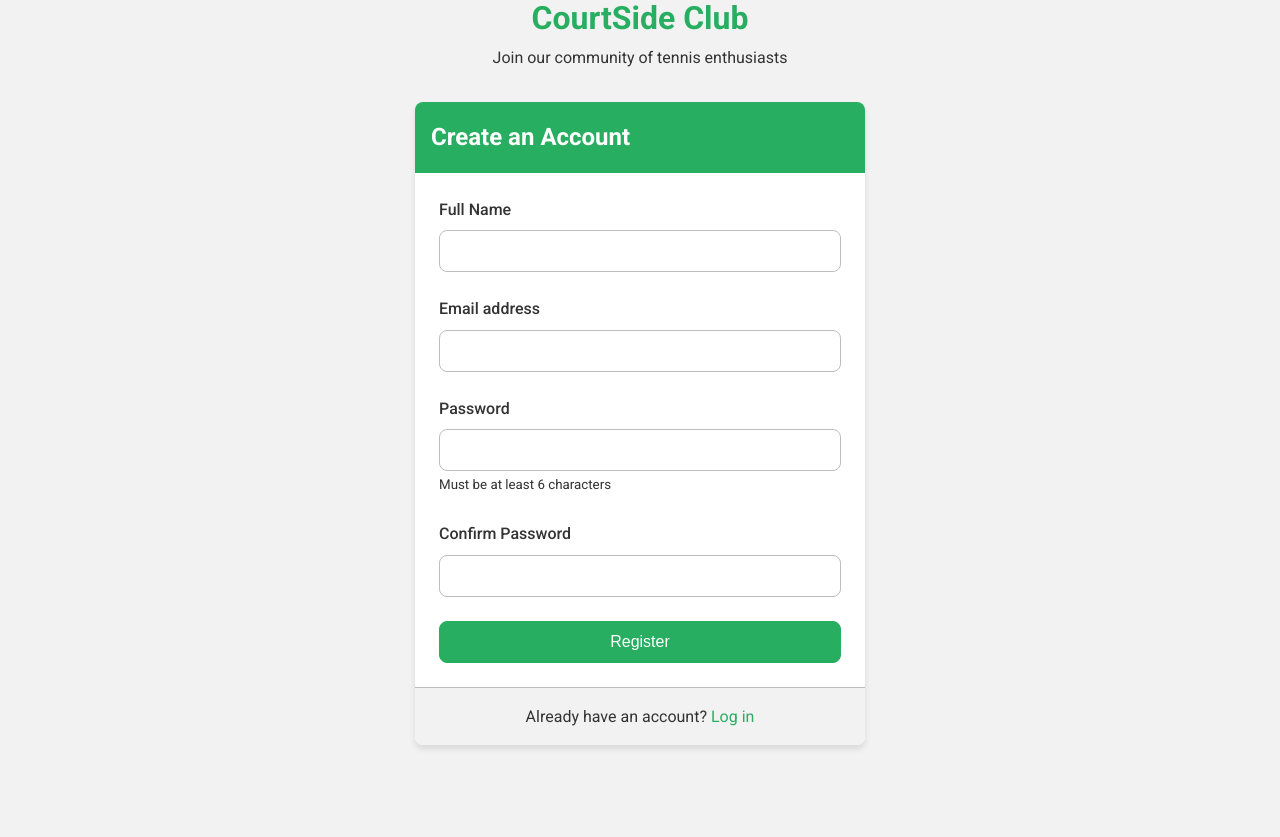
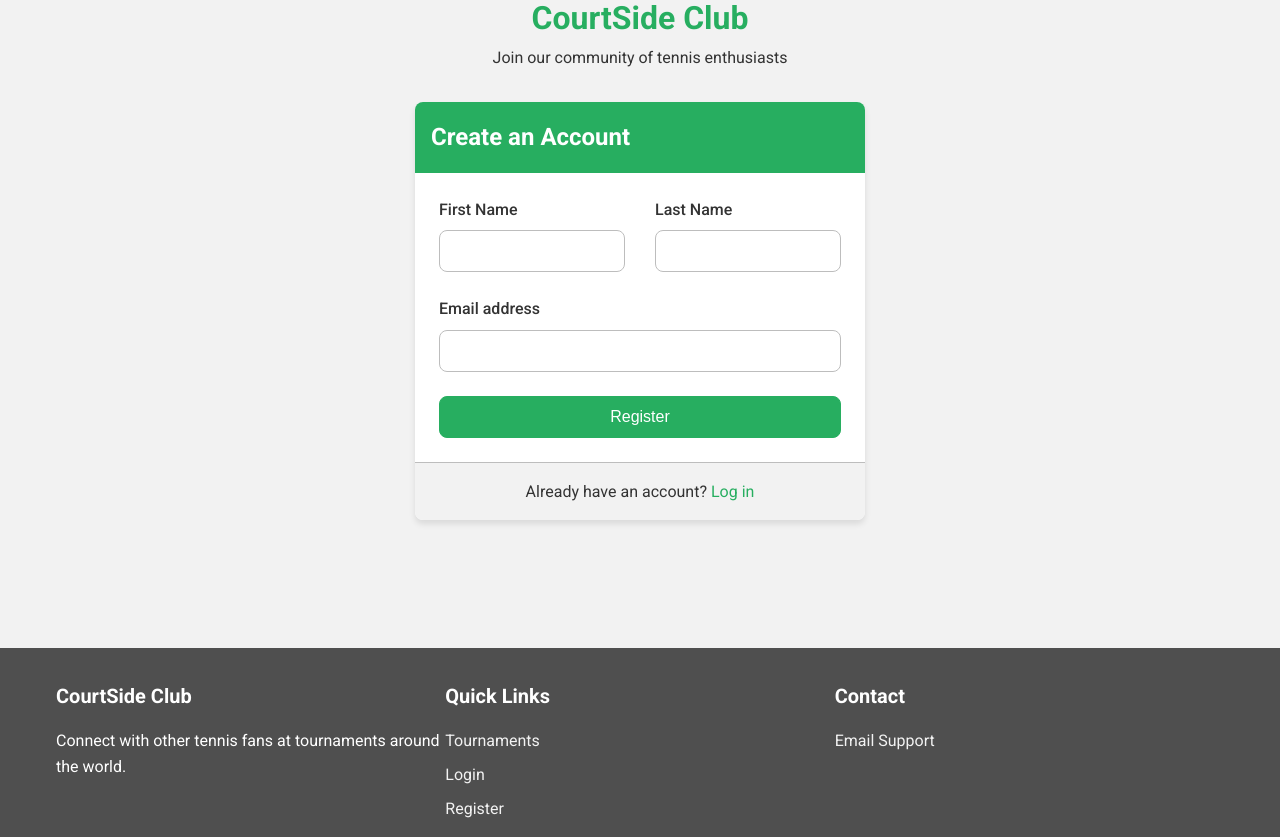
Before and after one commit to rbattleb271982/courtsideclub, a Flask app: page /register in a window 1280 px wide. Shown: the part 173-1010 px from the top of the page. Run offline with Flask 3, Linux system fonts and the light colour scheme.

Commit message:
Updates user registration
Updated the user registration process to collect first and last names separately instead of a single full name field.  The `models.py`, `routes/auth.py`, and `templates/register.html` files were modified to implement this change, and now automatically generates a secure password for new users.

Replit-Commit-Author: Agent
Replit-Commit-Session-Id: db5d6f38-1060-4ae1-ad70-9df4e87a8ea0
Replit-Commit-Screenshot-Url: https://storage.googleapis.com/screenshot-production-us-central1/bafb033d-26a4-47de-b4d6-96666ed788fe/3db24885-a646-45a2-945d-58113bb59738.jpg

```diff
--- a/routes/auth.py
+++ b/routes/auth.py
@@ -1,4 +1,6 @@
 import os
+import secrets
+import string
 from flask import Blueprint, render_template, request, redirect, url_for, flash, session
 from flask_login import login_user, logout_user, login_required, current_user
 from werkzeug.security import generate_password_hash, check_password_hash
@@ -38,9 +40,13 @@ def register():
 
     if request.method == 'POST':
         email = request.form['email'].lower()
-        name = request.form['name']
-        password = request.form['password']
-        confirm_password = request.form['confirm_password']
+        first_name = request.form['first_name']
+        last_name = request.form['last_name']
+
+        # Generate a secure random password for the user
+        # Complex password with letters, numbers, and symbols
+        alphabet = string.ascii_letters + string.digits + string.punctuation
+        password = ''.join(secrets.choice(alphabet) for _ in range(12))
 
         # Form validation
         existing_user = User.query.filter_by(email=email).first()
@@ -48,14 +54,11 @@ def register():
             flash('Email already registered.', 'danger')
             return render_template('register.html')
 
-        if password != confirm_password:
-            flash('Passwords do not match.', 'danger')
-            return render_template('register.html')
-
         # Create and store user
         new_user = User(
             email=email,
-            name=name,
+            first_name=first_name,
+            last_name=last_name,
             password_hash=generate_password_hash(password)
         )
 
--- a/templates/register.html
+++ b/templates/register.html
@@ -15,9 +15,19 @@
         </div>
         <div class="card-body">
             <form action="{{ url_for('auth.register') }}" method="post" class="needs-validation" novalidate>
-                <div class="form-group">
-                    <label for="name" class="form-label">Full Name</label>
-                    <input type="text" class="form-control" id="name" name="name" required>
+                <div class="row">
+                    <div class="col-12 col-md-6">
+                        <div class="form-group">
+                            <label for="first_name" class="form-label">First Name</label>
+                            <input type="text" class="form-control" id="first_name" name="first_name" required>
+                        </div>
+                    </div>
+                    <div class="col-12 col-md-6">
+                        <div class="form-group">
+                            <label for="last_name" class="form-label">Last Name</label>
+                            <input type="text" class="form-control" id="last_name" name="last_name" required>
+                        </div>
+                    </div>
                 </div>
 
                 <div class="form-group">
@@ -26,15 +36,9 @@
                 </div>
 
                 <div class="form-group">
-                    <label for="password" class="form-label">Password</label>
-                    <input type="password" class="form-control" id="password" name="password"
-                           pattern=".{6,}" title="Password must be at least 6 characters" required>
-                    <small class="form-text text-muted">Must be at least 6 characters</small>
-                </div>
-
-                <div class="form-group">
-                    <label for="confirm_password" class="form-label">Confirm Password</label>
-                    <input type="password" class="form-control" id="confirm_password" name="confirm_password" required>
+                    <div class="alert alert-info">
+                        <small>A secure password will be automatically generated for you.</small>
+                    </div>
                 </div>
 
                 <div class="mt-4">
@@ -52,19 +56,8 @@
 {% block scripts %}
 <script>
 document.addEventListener('DOMContentLoaded', function() {
-    const password = document.getElementById('password');
-    const confirmPassword = document.getElementById('confirm_password');
-
-    function validatePassword() {
-        if (password.value !== confirmPassword.value) {
-            confirmPassword.setCustomValidity("Passwords don't match");
-        } else {
-            confirmPassword.setCustomValidity('');
-        }
-    }
-
-    password.addEventListener('change', validatePassword);
-    confirmPassword.addEventListener('keyup', validatePassword);
+    // Form validation will be handled by HTML5 validation
+    console.log('Registration form loaded');
 });
 </script>
 {% endblock %}
```
Also changed, not shown: models.py (+7 -1 lines).
